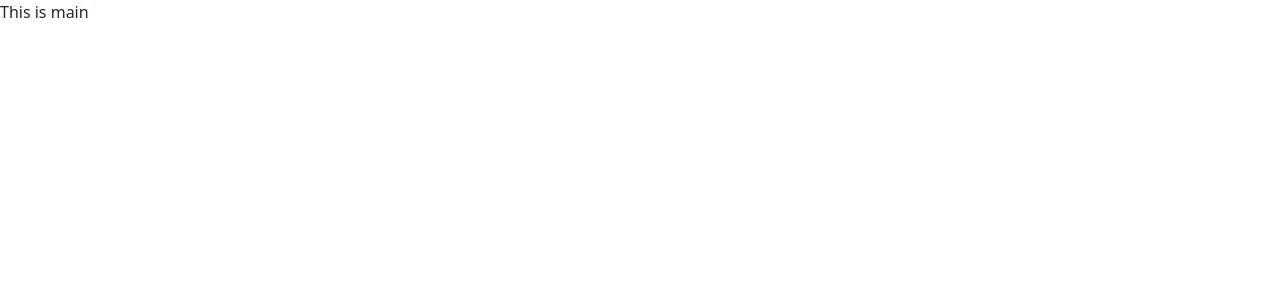
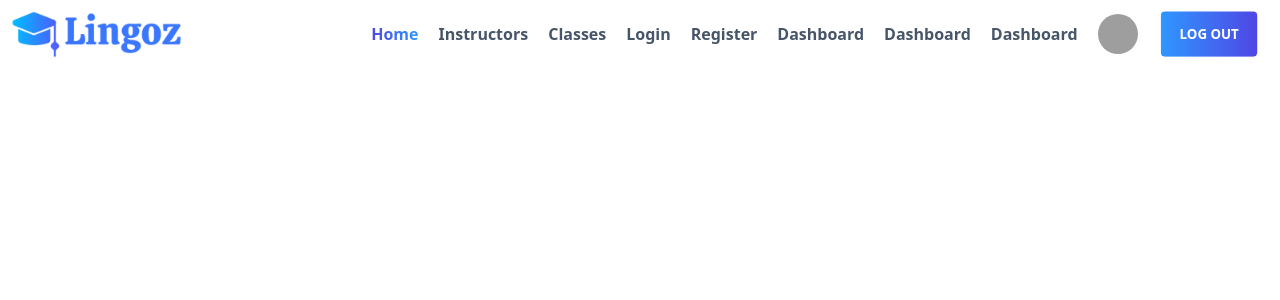
Before and after one commit to smhasanjamil/summer-camp-client-side, a React (Vite) app: page / in a window 1280 px wide. Shown: the top 300 px of the page. Built offline with nearby package versions, Linux system fonts and the light colour scheme; grey boxes are pictures that could not be loaded.

Commit message:
Navbar added

```diff
--- a/src/components/Main/Main.jsx
+++ b/src/components/Main/Main.jsx
@@ -1,9 +1,12 @@
+import { Outlet } from "react-router-dom";
+import Navbar from "../Shared/Navbar/Navbar";
 
 
 const Main = () => {
     return (
         <div>
-            <h3>This is main</h3>
+            <Navbar />
+            <Outlet />
         </div>
     );
 };
--- /dev/null
+++ b/src/components/Shared/Navbar/Navbar.css
@@ -0,0 +1,123 @@
+/* rgb(220 38 38); */
+/* rgb(0 0 0); */
+/* rgb(185 28 28); */
+
+nav a.active {
+    /* color: rgb(220 38 38); */
+    /* text-decoration: underline; */
+    background-clip: text;
+    -webkit-background-clip: text;
+    color: transparent;
+    background-image: linear-gradient(to right, #4F46E5, #2F97FF);
+}
+
+
+.navbar {
+    display: flex;
+    justify-content: space-between;
+    align-items: center;
+    background-color: #fff;
+    color: rgb(71 85 105);
+    padding: 10px;
+}
+
+.navbar-logo a {
+    /* color: #fff; */
+    font-size: 28px;
+    font-weight: bold;
+    text-decoration: none;
+}
+
+.navbar-links {
+    display: flex;
+    justify-content: space-between;
+    align-items: center;
+    list-style: none;
+    margin: 0;
+    padding: 0;
+}
+
+.navbar-item {
+    margin: 0 10px;
+    font-weight: 600;
+}
+
+.navbar-item a:hover {
+    /* color: rgb(220 38 38); */
+    /* font-weight: bold; */
+
+    background-clip: text;
+    -webkit-background-clip: text;
+    color: transparent;
+    background-image: linear-gradient(to right, #4F46E5, #2F97FF);
+}
+
+.navbar-link {
+    /* color: #fff; */
+    text-decoration: none;
+    font-size: 18px;
+}
+
+.navbar-toggle {
+    display: none;
+}
+
+
+/* Button */
+.gradient-button {
+    background-image: linear-gradient(to left, #4F46E5, #2F97FF);
+    color: white;
+    padding: 10px 20px;
+    border: none;
+    border-radius: 5px;
+    cursor: pointer;
+    transition: background-image 0.3s ease;
+    font-weight: bold;
+  }
+
+  .gradient-button:hover {
+    /* background-image: linear-gradient(to right, #4F46E5, #2F97FF);
+  color: white; */
+  background-image: linear-gradient(to left, #2F97FF, #4F46E5);
+  }
+
+
+
+
+.navbar-icon {
+    display: block;
+    width: 25px;
+    height: 3px;
+    background-color: rgb(37 99 235);
+    ;
+    margin: 5px;
+}
+
+@media screen and (max-width: 768px) {
+    .navbar-links {
+        display: none;
+        flex-direction: column;
+        align-items: start;
+        position: absolute;
+        top: 60px;
+        left: 0;
+        width: 100%;
+        background-color: #fff;
+        padding: 10px;
+        transition: all 0.5s ease-in-out;
+        z-index: 999;
+    }
+
+    .navbar-links.active {
+        display: flex;
+    }
+
+    .navbar-item {
+        margin: 10px 0;
+    }
+
+    .navbar-toggle {
+        display: block;
+        cursor: pointer;
+    }
+}
--- /dev/null
+++ b/src/components/Shared/Navbar/Navbar.jsx
@@ -0,0 +1,79 @@
+import { Link, NavLink } from 'react-router-dom';
+import { useState } from 'react';
+import './Navbar.css';
+import logoImg from '../../../assets/images/lingoz-logo.png';
+
+const Navbar = () => {
+
+    const [isOpen, setIsOpen] = useState(false);
+
+
+    return (
+        <div>
+            <nav className="navbar mx-auto md:container">
+                <div className="navbar-logo">
+                    <Link to="/"><img src={logoImg} alt="" className=' h-8 md:h-12 md:w-full' /></Link>
+                </div>
+                <ul className={isOpen ? "navbar-links active" : "navbar-links"}>
+
+                    <li className="navbar-item">
+                        <NavLink to="/">Home</NavLink>
+                    </li>
+
+                    <li className="navbar-item">
+                        <NavLink to="/instructors">Instructors</NavLink>
+                    </li>
+
+                    <li className="navbar-item">
+                        <NavLink to="/classes">Classes</NavLink>
+                    </li>
+
+                    <li className="navbar-item">
+                        <NavLink to="/login">Login</NavLink>
+                    </li>
+
+
+                    <li className="navbar-item">
+                        <NavLink to="/register">Register</NavLink>
+                    </li>
+
+                    <li className="navbar-item">
+                        <NavLink to="/student-dashboard">Dashboard</NavLink>
+                    </li>
+
+                    <li className="navbar-item">
+                        <NavLink to="/instructor-dashboard">Dashboard</NavLink>
+                    </li>
+
+                    <li className="navbar-item">
+                        <NavLink to="/admin-dashboard">Dashboard</NavLink>
+                    </li>
+
+
+
+
+                    <li className="navbar-item">
+
+                        <span className='flex flex-col md:flex-row gap-5 items-center'>
+                            <div className="relative hidden md:block">
+                                <img src='Photo here' alt="profile picute" className='h-10 w-10 rounded-full' />
+                                <div className="absolute inset-0 flex items-center justify-center opacity-0 hover:opacity-100 transition-opacity duration-300 ease-in-out">
+                                    <p className="text-white text-lg font-bold">User Name</p>
+                                </div>
+                            </div>
+                            <div><button className='btn gradient-button'><Link to="/login"><span className='text-white'>Log Out</span></Link></button></div>
+                        </span>
+
+                    </li>
+                </ul>
+                <div className="navbar-toggle" onClick={() => setIsOpen(!isOpen)}>
+                    <span className="navbar-icon"></span>
+                    <span className="navbar-icon"></span>
+                    <span className="navbar-icon"></span>
+                </div>
+            </nav>
+        </div>
+    );
+};
+
+export default Navbar;
--- a/src/main.jsx
+++ b/src/main.jsx
@@ -5,10 +5,13 @@ import './index.css'
 import {
   RouterProvider,
 } from "react-router-dom";
+
 import { router } from './Routes/Routes.jsx';
 
 ReactDOM.createRoot(document.getElementById('root')).render(
   <React.StrictMode>
-    <RouterProvider router={router} />
+    <div className='max-w-screen-xl mx-auto'>
+      <RouterProvider router={router} />
+    </div>
   </React.StrictMode>,
 )
```
Also changed, not shown: src/Routes/Routes.jsx (+30 -0 lines), src/assets/images/lingoz-logo.png (added), src/assets/images/logo.png (added).
